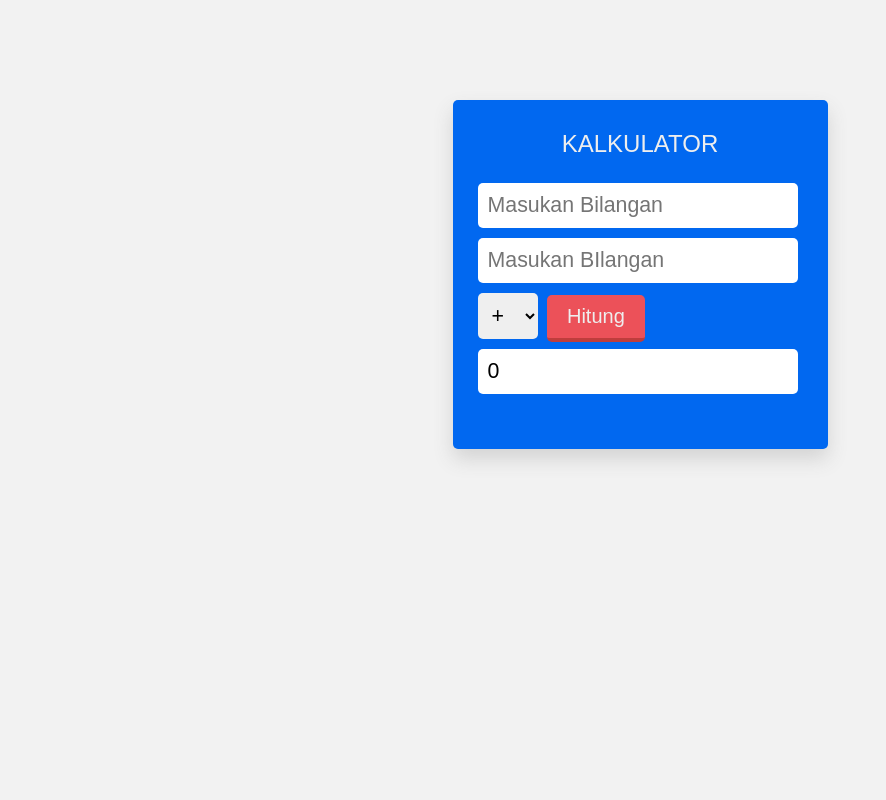
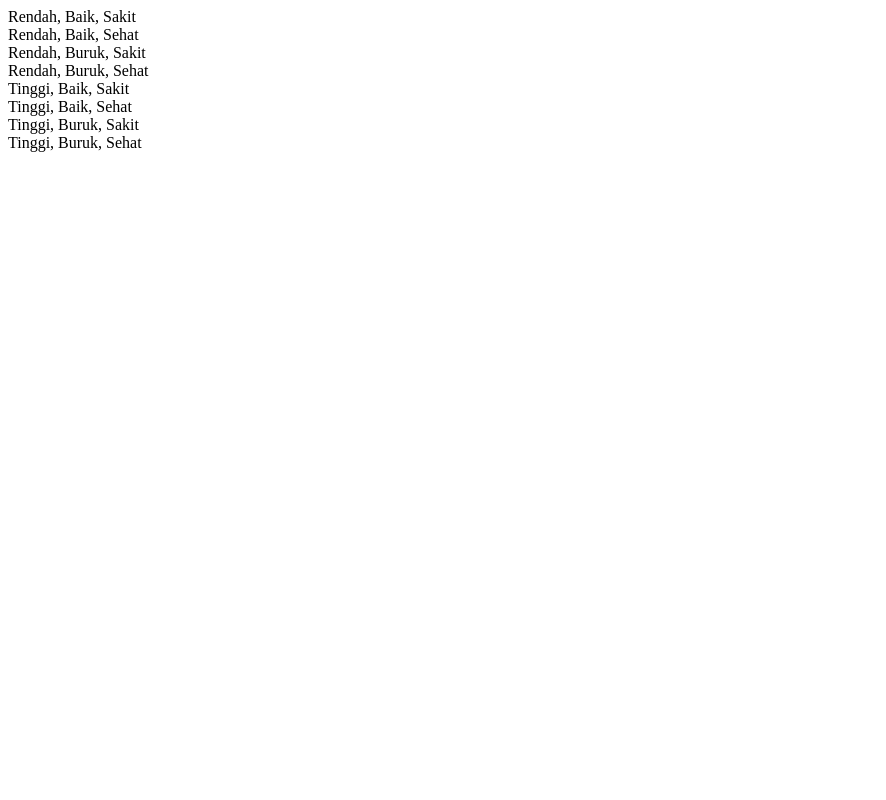
Before and after one commit to laptop26/Aplikasi-perhitungan, a PHP site: page / in a window 1280 px wide. Shown: the whole page, without its empty margins (0-886 px from the left). Run offline with PHP 8.4, Linux system fonts and the light colour scheme.

Commit message:
Update index.php

```diff
--- a/index.php
+++ b/index.php
@@ -1,99 +1,25 @@
-<!DOCTYPE html>
-<html>
-    <head>
-        <title>Calkulator Sederhana by Wanto</title>
-    </head>
-    <style>
-        body{
-    background: #F2F2F2;
-    font-family: sans-serif;
-    }
-
-.kalkulator{
-    width: 335px;
-    background: #0168f0;
-    margin: 100px auto;
-    padding: 10px 20px 50px 20px;
-    border-radius: 5px;
-    box-shadow: 0px 10px 20px 0px #d3d3d3;
+<?php
+function getCombinations(...$arrays) {
+	$result = [[]];
+	foreach ($arrays as $property => $property_values) {
+		$temp = [];
+		foreach ($result as $result_item) {
+			foreach ($property_values as $property_value) {
+				$temp[] = array_merge($result_item, [$property => $property_value]);
+			}
+		}
+		$result = $temp;
+	}
+	return $result;
 }
 
-.bil{
-    width: 300px;
-    margin: 5px;
-    border: none;
-    font-size: 16pt;
-    border-radius: 5px;
-    padding: 10px;
+$arrayA = array('Rendah', 'Tinggi');
+$arrayB = array('Baik', 'Buruk');
+$arrayC = array('Sakit', 'Sehat');
+
+$hasil = getCombinations($arrayA, $arrayB, $arrayC);
+
+foreach ($hasil as $c) {
+	$text = implode(", ", $c);
+	echo $text . '<br/>';
 }
-
-.opt{
-    font-size: 16pt;
-    border: none;
-    width: 60px;
-    margin: 5px;
-    border-radius: 5px;
-    padding: 10px;
-}
-
-.tombol{
-    background: #EC5159;
-    border-top: none;
-    border-right: none;
-    border-left: none;
-    border-radius: 5px;
-    padding: 10px 20px;
-    color: #eee;
-    font-size: 15pt;
-    border-bottom:4px solid #BF3D3D;
-}
-
-.judul{
-    text-align: center;
-    color: #eee;
-    font-weight: normal;
-}
-    </style>
-    <body>
-        <?php
-        if(isset($_POST['hitung'])) {
-            $bil1 = $_POST['bil1'];
-            $bil2 = $_POST['bil2'];
-            $operasi = $_POST['operasi'];
-            switch ($operasi) {
-                case "tambah" :
-                    $hasil = $bil1 + $bil2;
-                break;
-                case 'kurang':
-                    $hasil = $bil1-$bil2;
-                break;
-                case 'kali':
-                    $hasil = $bil1*$bil2;
-                break;
-                case 'bagi':
-                    $hasil = $bil1/$bil2;
-                break;
-            }
-        }
-        ?>
-        <div class="kalkulator">
-            <h2 class="judul">KALKULATOR</h2>
-            <form method="post" action="index.php">
-                <input type="text" name="bil1" class="bil" autocomplete="off" placeholder="Masukan Bilangan">
-                <input type="text" name="bil2" class="bil" autocomplete="off" placeholder="Masukan BIlangan">
-                <select class="opt" name="operasi">
-                    <option value="tambah">+</option>
-                    <option value="kurang">-</option>
-                    <option value="kali">x</option>
-                    <option value="bagi">/</option>
-                </select>
-                <input type="submit" name="hitung" value="Hitung" class="tombol">
-            </form>
-            <?php if(isset($_POST['hitung'])){ ?>
-                <input type="text" value="<?php echo $hasil; ?>" class="bil">
-            <?php }else{ ?>
-                <input type="text" value="0" class="bil">
-            <?php } ?>
-        </div>
-    </body>
-</html>
```
